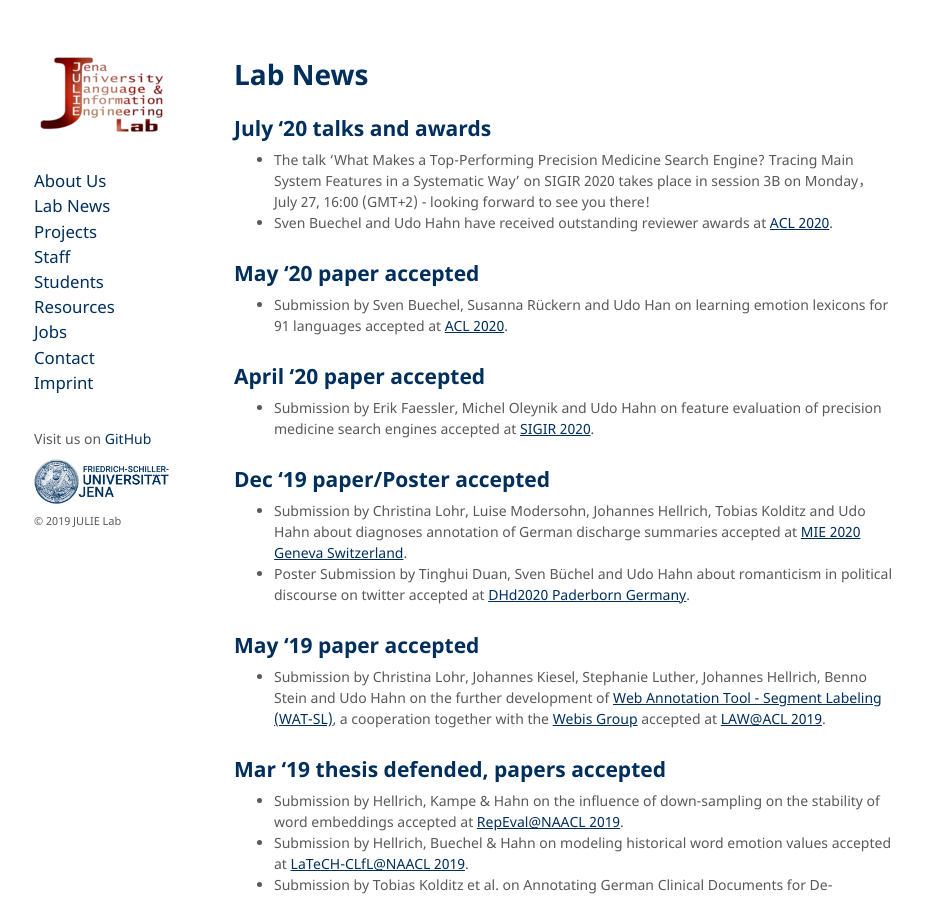
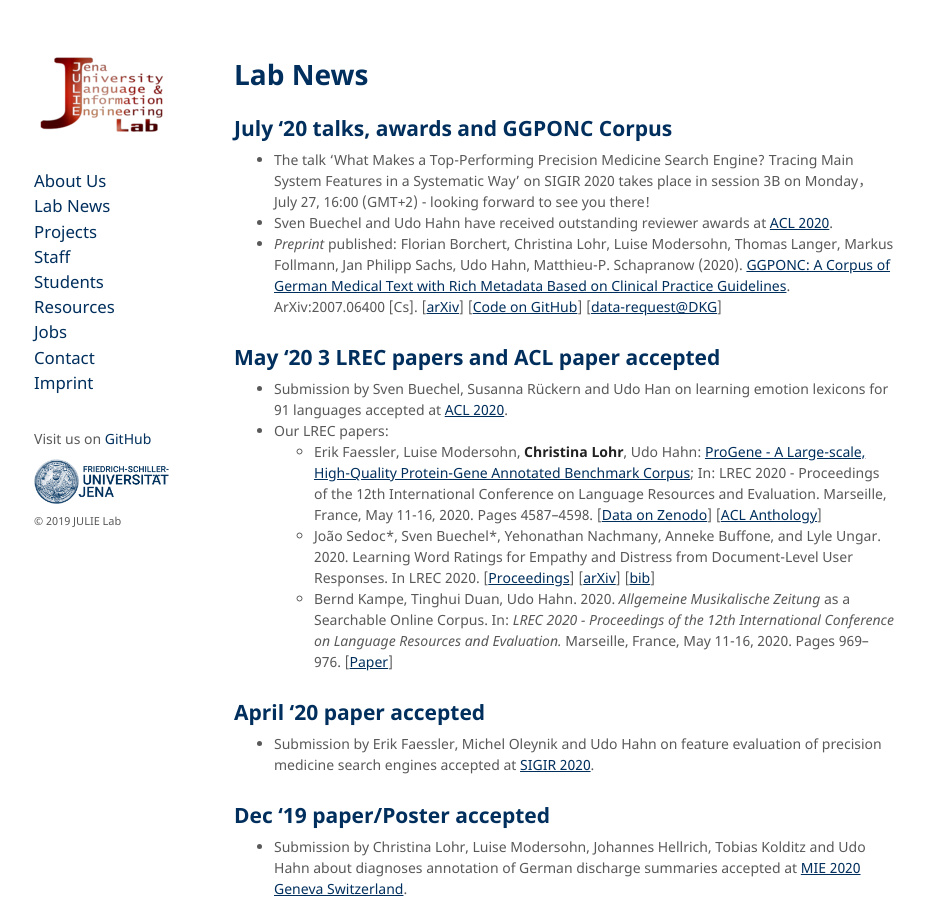
Before and after one commit to JULIELab/JULIELab.github.io, a Jekyll site: the page built from Lab+News.md, in a window 1280 px wide and 900 px high. Shown: the whole window, without its empty margins (176-1101 px from the left). Built offline with Jekyll 4.4.1, drawn with Linux system fonts in a browser that asks for light colours; our own code applies the rules of GitHub Pages for plain Markdown files.

Commit message:
Update Lab+News.md

```diff
--- a/Lab+News.md
+++ b/Lab+News.md
@@ -3,13 +3,19 @@ layout: default
 ---
 # Lab News
 
-## July '20 talks and awards
+## July '20 talks, awards and GGPONC Corpus
 * The talk 'What Makes a Top-Performing Precision Medicine Search Engine? Tracing Main System Features in a Systematic Way' on SIGIR 2020 takes place in session 3B on Monday，July 27, 16:00 (GMT+2) - looking forward to see you there!
 * Sven Buechel and Udo Hahn have received outstanding reviewer awards at [ACL 2020](https://acl2020.org/).
+* *Preprint* published: Florian Borchert, Christina Lohr, Luise Modersohn, Thomas Langer, Markus Follmann, Jan Philipp Sachs, Udo Hahn, Matthieu-P. Schapranow (2020). [GGPONC: A Corpus of German Medical Text with Rich Metadata Based on Clinical Practice Guidelines](http://arxiv.org/abs/2007.06400). ArXiv:2007.06400 [Cs]. [[arXiv](http://arxiv.org/abs/2007.06400)] [[Code on GitHub](https://github.com/JULIELab/GGPOnc)] [[data-request@DKG](https://www.leitlinienprogramm-onkologie.de/projekte/ggponc-english/)]
 
-## May '20 paper accepted
+## May '20 3 LREC papers and ACL paper accepted
 
 * Submission by Sven Buechel, Susanna Rückern and Udo Han on learning emotion lexicons for 91 languages accepted at [ACL 2020](https://acl2020.org/).
+* Our LREC papers:
+    * Erik Faessler, Luise Modersohn, **Christina Lohr**, Udo Hahn: [ProGene - A Large-scale, High-Quality Protein-Gene Annotated Benchmark Corpus](http://www.lrec-conf.org/proceedings/lrec2020/pdf/2020.lrec-1.564.pdf); In: LREC 2020 - Proceedings of the 12th International Conference on Language Resources and Evaluation. Marseille, France, May 11-16, 2020. Pages 4587--4598. [[Data on Zenodo](https://zenodo.org/record/3698568)] [[ACL Anthology](https://www.aclweb.org/anthology/2020.lrec-1.564/)]
+    * João Sedoc\*, Sven Buechel\*, Yehonathan Nachmany, Anneke Buffone, and Lyle Ungar. 2020. Learning Word Ratings for Empathy and Distress from Document-Level User Responses. In LREC 2020. [[Proceedings](http://www.lrec-conf.org/proceedings/lrec2020/pdf/2020.lrec-1.205.pdf)] [[arXiv](http://arxiv.org/abs/1912.01079)] [[bib](/downloads/publications/bibs/sedoc-buechel-2020-lrec.bib)]
+    * Bernd Kampe, Tinghui Duan, Udo Hahn. 2020. _Allgemeine Musikalische Zeitung_ as a Searchable Online Corpus. In: *LREC 2020 - Proceedings of the 12th International Conference on Language Resources and Evaluation.* Marseille, France, May 11-16, 2020. Pages 969–976. [[Paper](http://www.lrec-conf.org/proceedings/lrec2020/pdf/2020.lrec-1.122.pdf)]
+
 
 ## April '20 paper accepted
 * Submission by Erik Faessler, Michel Oleynik and Udo Hahn on feature evaluation of precision medicine search engines accepted at [SIGIR 2020](https://sigir.org/sigir2020/).
```
